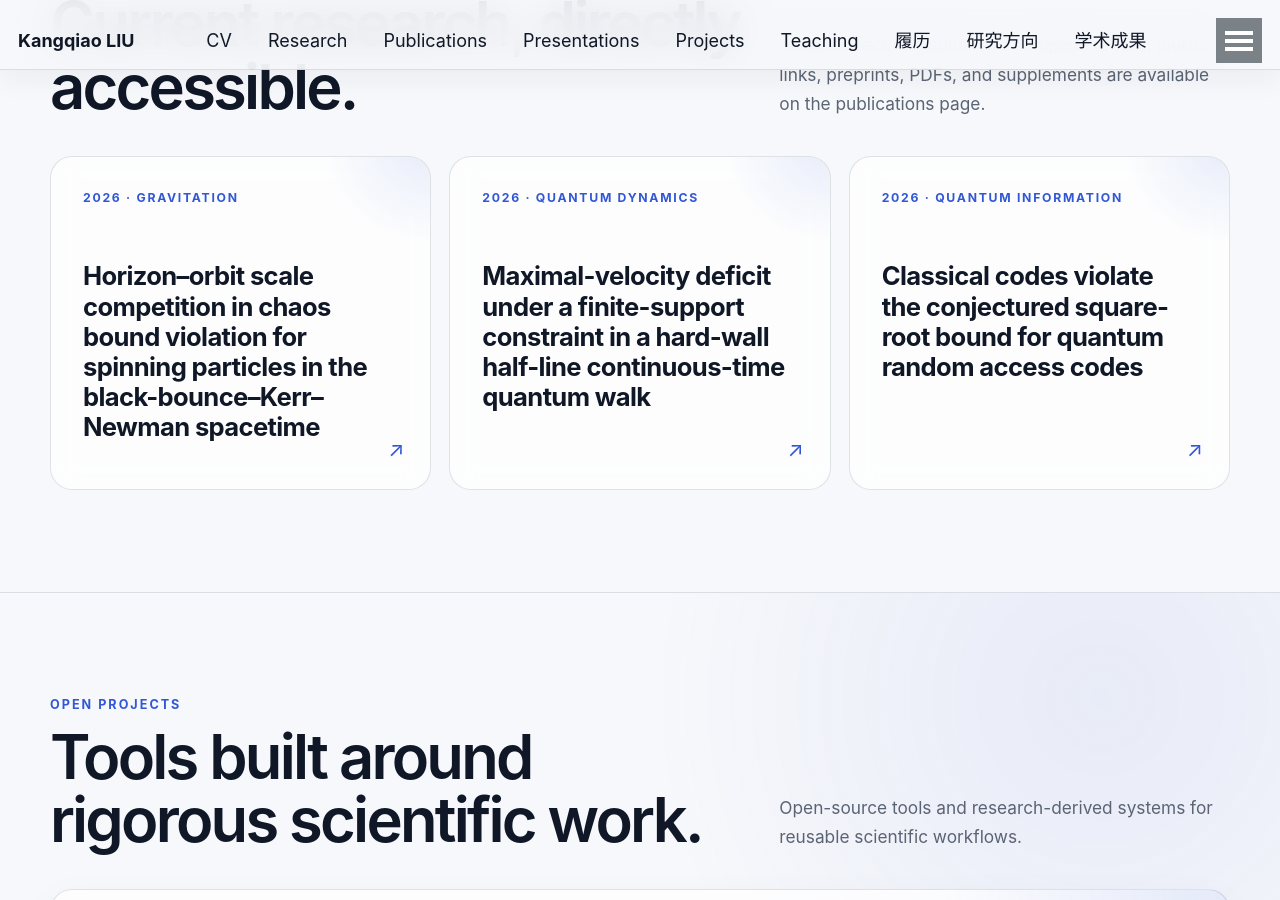
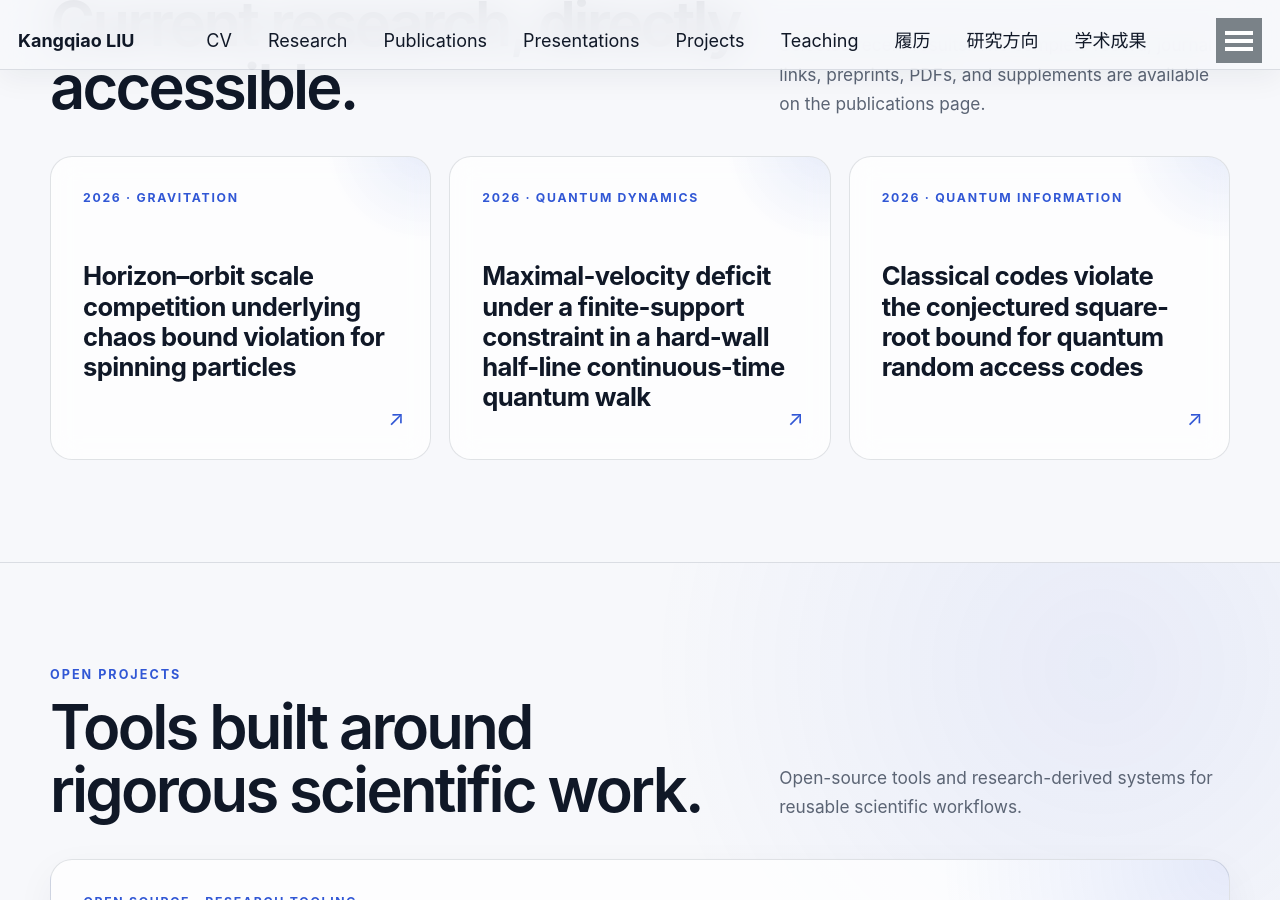
Before and after one commit to KangqiaoLiu/KangqiaoLiu.github.io, a Jekyll site: the page built from _pages/about.md, in a window 1280 px wide and 900 px high, scrolled down 1986 px. Built offline with Jekyll 4.4.1, drawn with Linux system fonts in a browser that asks for light colours; some web fonts are replaced.

Commit message:
Update homepage black-bounce title

```diff
--- a/_pages/about.md
+++ b/_pages/about.md
@@ -115,7 +115,7 @@ redirect_from:
       <div class="ai-work-grid">
         <a class="ai-work-card ai-reveal" href="https://arxiv.org/abs/2609.18143" target="_blank" rel="noopener">
           <span class="ai-card__index">2026 · GRAVITATION</span>
-          <span class="ai-card__title">Horizon–orbit scale competition in chaos bound violation for spinning particles in the black-bounce–Kerr–Newman spacetime</span>
+          <span class="ai-card__title">Horizon–orbit scale competition underlying chaos bound violation for spinning particles</span>
           <span class="ai-card__arrow" aria-hidden="true">↗</span>
         </a>
 
```
